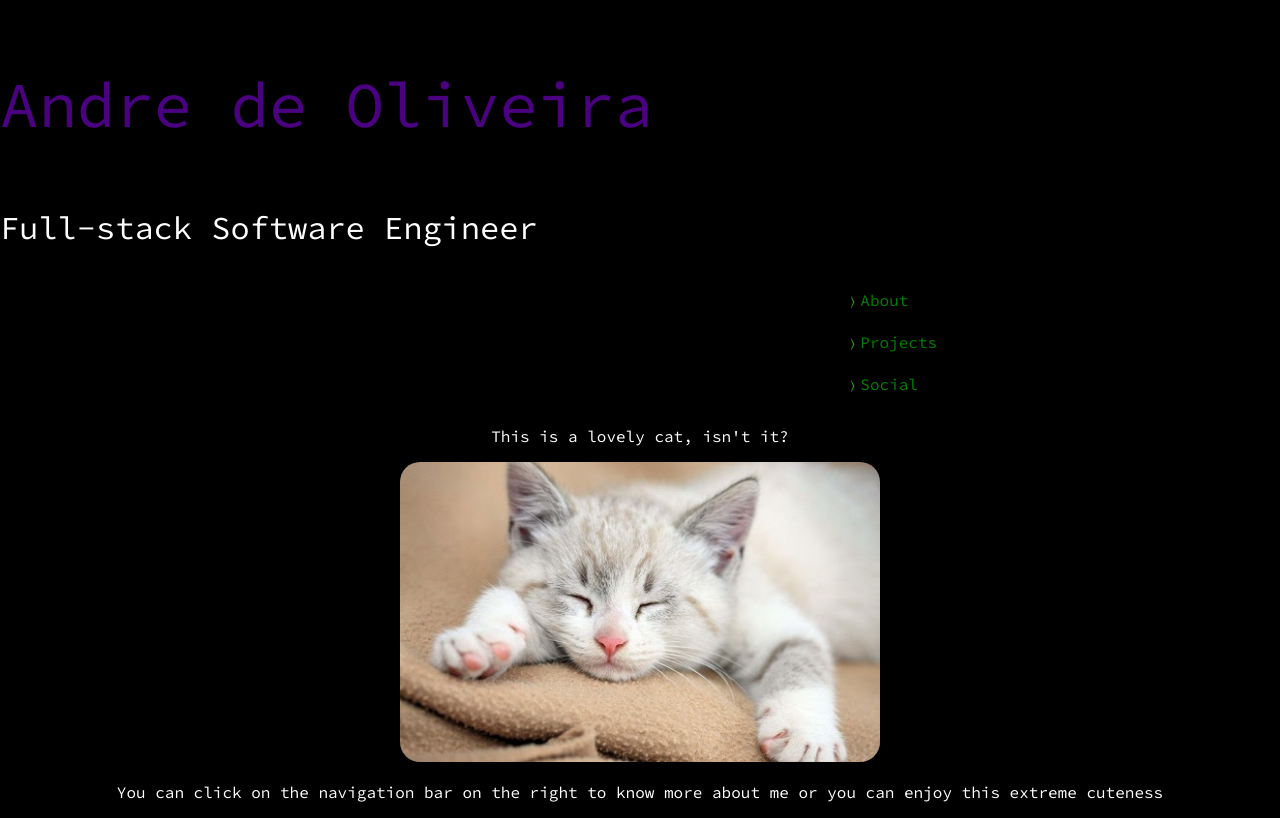
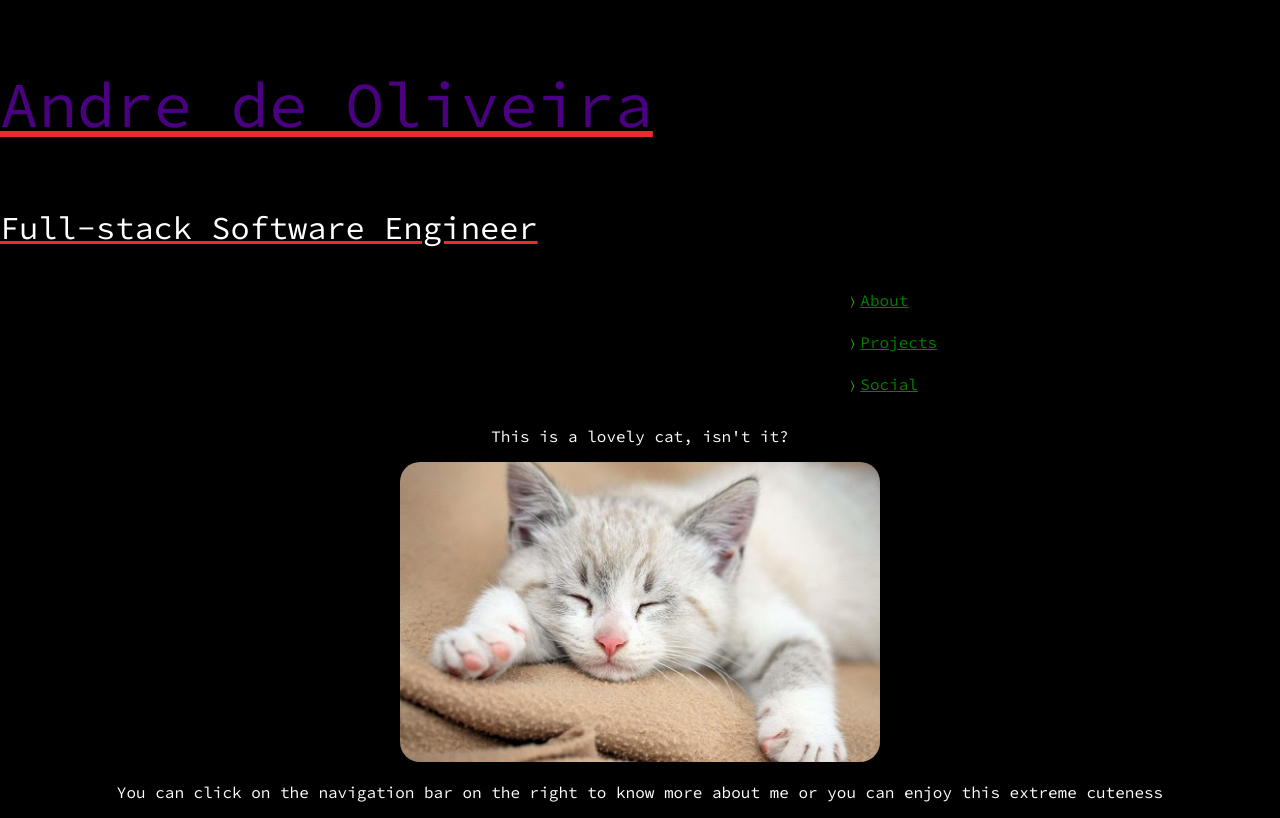
Before and after one commit to andredeloliveira/react-andre-app, a React (Create React App) app: page /#/ in a window 1280 px wide. Built offline with nearby package versions, Linux system fonts and the light colour scheme.

Commit message:
Styles changes

```diff
--- a/src/components/UI/Presentation/Presentation.css
+++ b/src/components/UI/Presentation/Presentation.css
@@ -1,6 +1,4 @@
-a {
-  text-decoration: none;
-}
+
 .main-container {
   font-family: 'Source Code Pro', monospace;
 }
```
